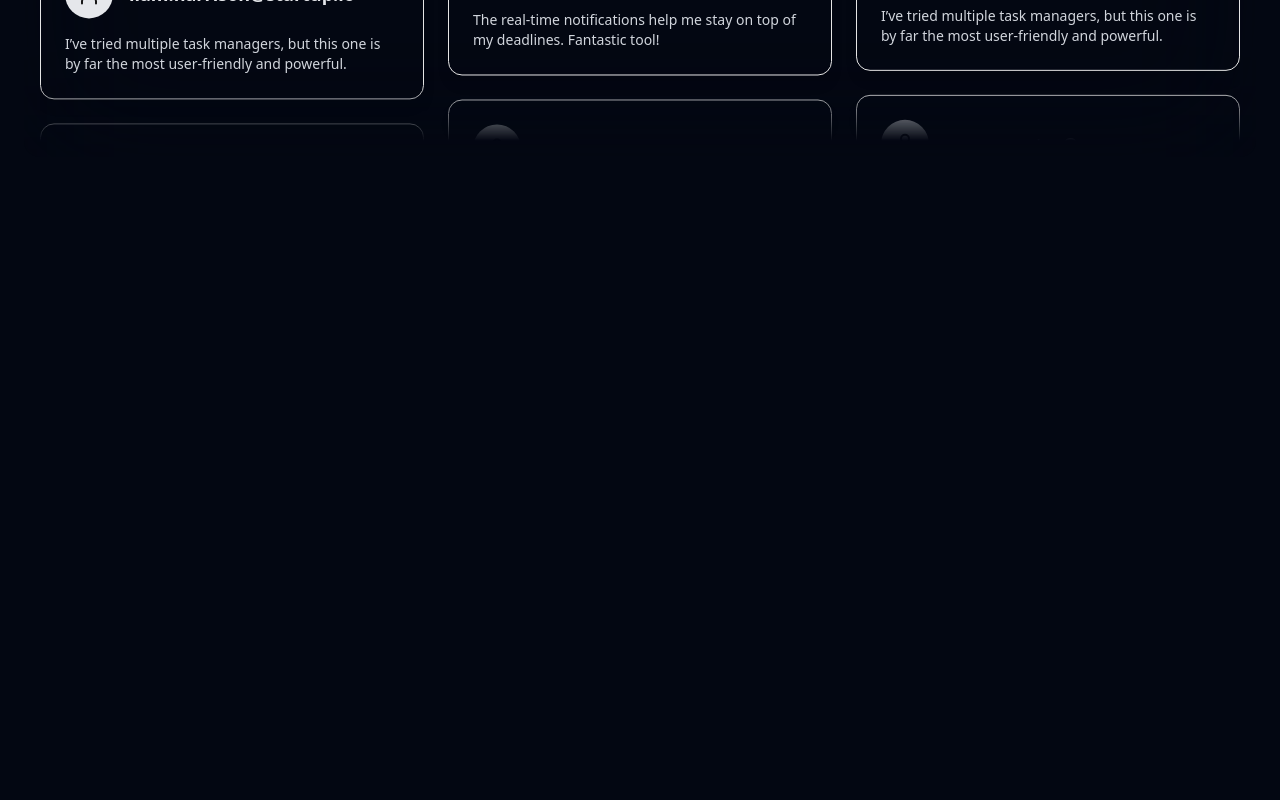
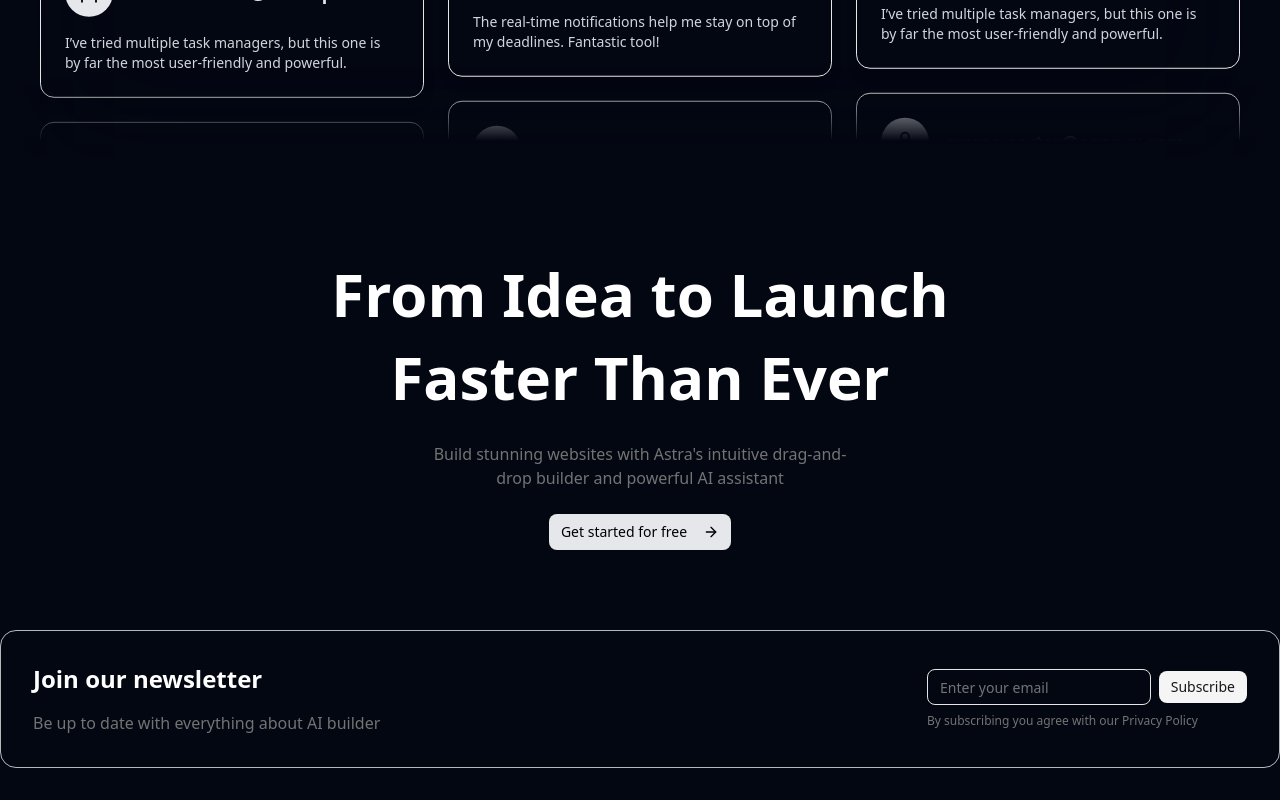
Before and after one commit to harun708280/MoneyWise-landingpage, a Next.js app: page / in a window 1280 px wide. Shown: the part 4766-5566 px from the top of the page. Before the commit the page ends 5019 px from the top, so only its background shows below. Built offline with nearby package versions, Linux system fonts and the light colour scheme.

Commit message:
update news latter

```diff
--- a/package.json
+++ b/package.json
@@ -14,6 +14,7 @@
     "clsx": "^2.1.1",
     "framer-motion": "^12.4.10",
     "lucide-react": "^0.479.0",
+    "motion": "^12.4.10",
     "next": "15.2.1",
     "postcss": "^8.5.3",
     "react": "^19.0.0",
--- /dev/null
+++ b/src/app/Component/Launch.jsx
@@ -0,0 +1,80 @@
+"use client";
+
+import { ArrowRight } from "lucide-react";
+import Link from "next/link";
+import { Button } from "@/components/ui/button";
+import { motion } from "framer-motion";
+import React from "react";
+import { LampContainer } from "@/components/ui/lamp";
+import Container from "@/components/global/container";
+import { Input } from "@/components/ui/input";
+
+const Launch = () => {
+  return (
+    <div className=" w-full max-w-7xl">
+
+        <div className="flex flex-col items-center justify-center relative w-full text-center">
+          {/* Animated Heading */}
+          <motion.h2
+            className="text-4xl lg:text-5xl xl:text-6xl lg:!leading-snug font-semibold mt-8"
+            initial={{ backgroundPosition: "100% 50%" }}
+            animate={{ backgroundPosition: ["0% 50%", "100% 50%"] }}
+            transition={{ repeat: Infinity, duration: 3, ease: "linear" }}
+
+          >
+            From Idea to Launch <br /> Faster Than Ever
+          </motion.h2>
+
+          {/* Subtitle */}
+          <p className="text-muted-foreground mt-6 max-w-md mx-auto">
+            Build stunning websites with Astra&apos;s intuitive drag-and-drop builder and powerful AI assistant
+          </p>
+
+          {/* CTA Button */}
+          <Button variant="white" className="mt-6 bg-gray-200 text-black" asChild>
+            <Link href="/sign-in">
+              Get started for free
+              <ArrowRight className="w-4 h-4 ml-2" />
+            </Link>
+          </Button>
+        </div>
+
+        <Container className="relative z-[999999]">
+                    <div className="flex items-center justify-center w-full mt-20">
+                        <div className="flex flex-col md:flex-row items-start md:items-center justify-start md:justify-between w-full px-4 md:px-8 rounded-lg lg:rounded-2xl border border-border/80 py-4 md:py-8">
+                            <div className="flex flex-col items-start gap-4 w-full">
+                                <h4 className="text-xl md:text-2xl font-semibold">
+                                    Join our newsletter
+                                </h4>
+                                <p className="text-base text-muted-foreground">
+                                    Be up to date with everything about AI builder
+                                </p>
+                            </div>
+                            <div className="flex flex-col items-start gap-2 md:min-w-80 mt-5 md:mt-0 w-full md:w-max">
+                                <form action="#" className="flex flex-col md:flex-row items-center gap-2 w-full md:max-w-xs">
+                                    <Input
+                                        required
+                                        type="email"
+                                        placeholder="Enter your email"
+                                        className="focus-visible:ring-0 focus-visible:ring-transparent focus-visible:border-primary duration-300 w-full"
+                                    />
+                                    <Button type="submit" size="sm" variant="secondary" className="w-full md:w-max">
+                                        Subscribe
+                                    </Button>
+                                </form>
+                                <p className="text-xs text-muted-foreground">
+                                    By subscribing you agree with our{" "}
+                                    <Link href="#">
+                                        Privacy Policy
+                                    </Link>
+                                </p>
+                            </div>
+                        </div>
+                    </div>
+                </Container>
+
+    </div>
+  );
+};
+
+export default Launch;
--- a/src/app/page.js
+++ b/src/app/page.js
@@ -9,6 +9,8 @@
 import Priceing from "./Component/Priceing";
 import PricingSection from "./Component/Priceing";
 import Testimonial from "./Component/Testimonial";
+import Launch from "./Component/Launch";
+import { LampDemo } from "@/components/ui/lamp";
 
 export default function Home() {
   return (
@@ -43,6 +45,7 @@
       <Feature/>
       <PricingSection/>
       <Testimonial/>
+     <Launch/>
     </section>
   );
 }
--- /dev/null
+++ b/src/components/ui/input.jsx
@@ -0,0 +1,24 @@
+import * as React from "react"
+
+import { cn } from "@/lib/utils"
+
+function Input({
+  className,
+  type,
+  ...props
+}) {
+  return (
+    (<input
+      type={type}
+      data-slot="input"
+      className={cn(
+        "border-input file:text-foreground placeholder:text-muted-foreground selection:bg-primary selection:text-primary-foreground flex h-9 w-full min-w-0 rounded-md border bg-transparent px-3 py-1 text-base shadow-xs transition-[color,box-shadow] outline-none file:inline-flex file:h-7 file:border-0 file:bg-transparent file:text-sm file:font-medium disabled:pointer-events-none disabled:cursor-not-allowed disabled:opacity-50 md:text-sm",
+        "focus-visible:border-ring focus-visible:ring-ring/50 focus-visible:ring-[3px]",
+        "aria-invalid:ring-destructive/20 dark:aria-invalid:ring-destructive/40 aria-invalid:border-destructive",
+        className
+      )}
+      {...props} />)
+  );
+}
+
+export { Input }
--- /dev/null
+++ b/src/components/ui/lamp.jsx
@@ -0,0 +1,102 @@
+"use client";
+import React from "react";
+import { motion } from "motion/react";
+import { cn } from "@/lib/utils";
+
+export function LampDemo() {
+  return (
+    (<LampContainer>
+      <motion.h1
+        initial={{ opacity: 0.5, y: 100 }}
+        whileInView={{ opacity: 1, y: 0 }}
+        transition={{
+          delay: 0.3,
+          duration: 0.8,
+          ease: "easeInOut",
+        }}
+        className="mt-8 bg-gradient-to-br from-slate-300 to-slate-500 py-4 bg-clip-text text-center text-4xl font-medium tracking-tight text-transparent md:text-7xl">
+        Build lamps <br /> the right way
+      </motion.h1>
+    </LampContainer>)
+  );
+}
+
+export const LampContainer = ({
+  children,
+  className
+}) => {
+  return (
+    (<div
+      className={cn(
+        "relative flex min-h-[615px] flex-col items-center justify-center overflow-hidden  w-full  z-0",
+        className
+      )}>
+      <div
+        className="relative flex w-full flex-1 scale-y-125 items-center justify-center isolate z-0 ">
+        <motion.div
+          initial={{ opacity: 0.5, width: "15rem" }}
+          whileInView={{ opacity: 1, width: "30rem" }}
+          transition={{
+            delay: 0.3,
+            duration: 0.8,
+            ease: "easeInOut",
+          }}
+          style={{
+            backgroundImage: `conic-gradient(var(--conic-position), var(--tw-gradient-stops))`,
+          }}
+          className="absolute inset-auto right-1/2 h-56 overflow-visible w-[30rem] bg-gradient-conic from-blue-500 via-transparent to-transparent text-white [--conic-position:from_70deg_at_center_top]">
+
+          <div
+            className="absolute  w-40 h-[100%] left-0   bottom-0 z-20 [mask-image:linear-gradient(to_right,white,transparent)]" />
+        </motion.div>
+        <motion.div
+          initial={{ opacity: 0.5, width: "15rem" }}
+          whileInView={{ opacity: 1, width: "30rem" }}
+          transition={{
+            delay: 0.3,
+            duration: 0.8,
+            ease: "easeInOut",
+          }}
+          style={{
+            backgroundImage: `conic-gradient(var(--conic-position), var(--tw-gradient-stops))`,
+          }}
+          className="absolute inset-auto left-1/2 h-56 w-[30rem] bg-gradient-conic from-transparent via-transparent to-blue-500  text-white [--conic-position:from_290deg_at_center_top]">
+          <div
+            className="absolute  w-40 h-[100%] right-0   bottom-0 z-20 [mask-image:linear-gradient(to_left,white,transparent)]" />
+          <div
+            className="absolute  w-[100%] right-0  h-40 bottom-0 z-20 [mask-image:linear-gradient(to_top,white,transparent)]" />
+        </motion.div>
+        <div
+          className="absolute top-1/2 h-48 w-full translate-y-12 scale-x-150 bg-slate-950 blur-2xl"></div>
+        <div
+          className="absolute top-1/2 z-50 h-48 w-full bg-transparent opacity-10 backdrop-blur-md"></div>
+        <div
+          className="absolute inset-auto z-50 h-36 w-[28rem] -translate-y-1/2 rounded-full bg-blue-500  opacity-50 blur-3xl"></div>
+        <motion.div
+          initial={{ width: "8rem" }}
+          whileInView={{ width: "16rem" }}
+          transition={{
+            delay: 0.3,
+            duration: 0.8,
+            ease: "easeInOut",
+          }}
+          className="absolute inset-auto z-30 h-36 w-64 -translate-y-[6rem] rounded-full bg-blue-500  blur-2xl"></motion.div>
+        <motion.div
+          initial={{ width: "15rem" }}
+          whileInView={{ width: "30rem" }}
+          transition={{
+            delay: 0.3,
+            duration: 0.8,
+            ease: "easeInOut",
+          }}
+          className="absolute inset-auto z-50 h-0.5 w-[30rem] -translate-y-[7rem] bg-blue-500  "></motion.div>
+
+        <div
+          className="absolute inset-auto z-40 h-44 w-full -translate-y-[12.5rem] bg-slate-950 "></div>
+      </div>
+      <div className="relative z-50 flex -translate-y-80 flex-col items-center px-5">
+        {children}
+      </div>
+    </div>)
+  );
+};
```
Also changed, not shown: 1 other file (tests, documents, lock files or other folders).
